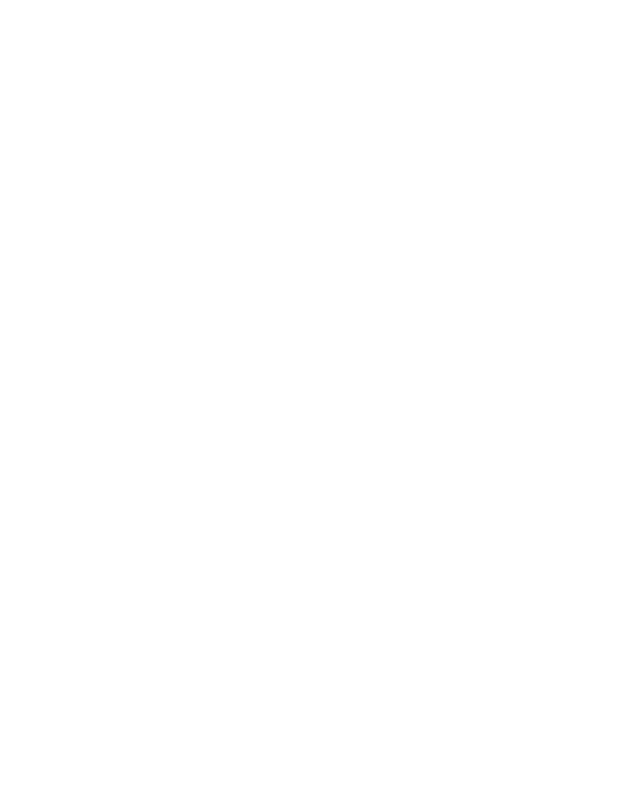
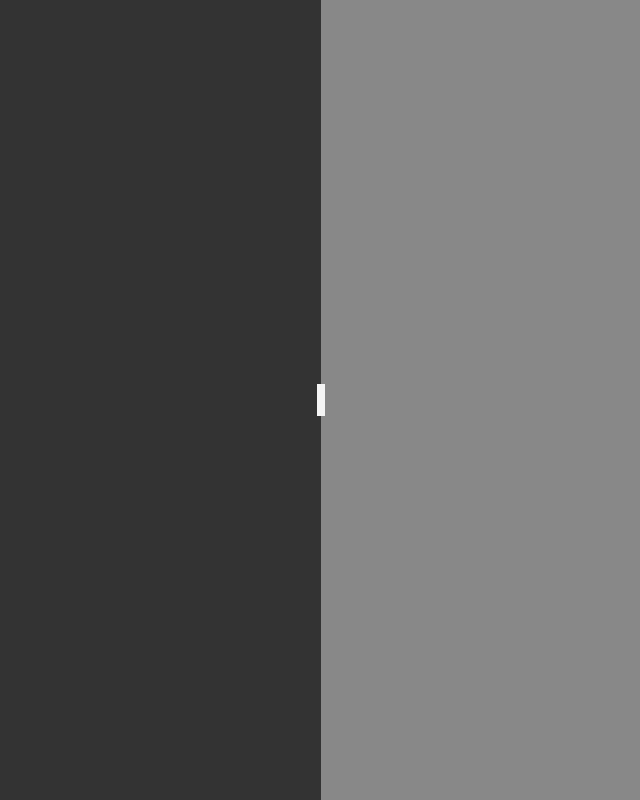
Before and after one commit to DeivissonLisboa/resize-split-divs, a plain HTML site: page index.html in a window 1280 px wide. Shown: the whole page, without its empty margins (319-959 px from the left). Drawn offline with Linux system fonts and the light colour scheme.

Commit message:
create root variables for width size and handle

```diff
--- a/style.css
+++ b/style.css
@@ -1,3 +1,8 @@
+:root {
+  --left-size: 50%;
+  --right-size: 50%;
+}
+
 * {
   box-sizing: border-box;
 }
@@ -7,3 +12,30 @@ body {
   overflow: hidden;
   margin: 0;
 }
+
+.container {
+  height: 100vh;
+  width: 100vw;
+  display: flex;
+  flex-direction: row;
+}
+
+.left {
+  width: var(--left-size);
+  background-color: #333;
+}
+
+.right {
+  width: var(--right-size);
+  background-color: #888;
+}
+
+.handle {
+  position: absolute;
+  width: 0.5rem;
+  height: 2rem;
+  background-color: #f5f5f5;
+  top: 50%;
+  left: var(--left-size);
+  transform: translate(-50%, -50%);
+}
```
